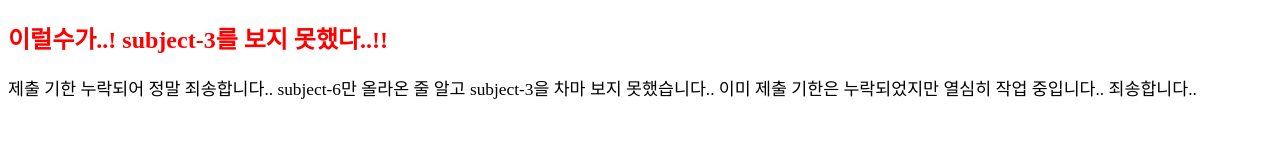
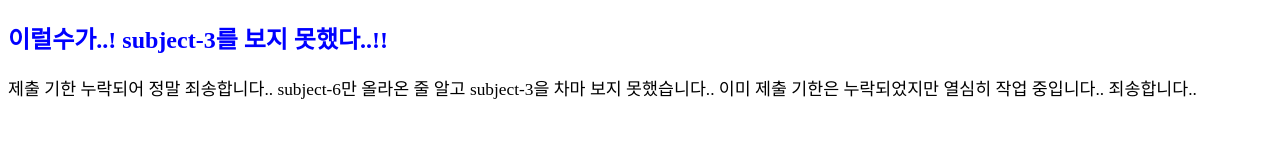
Before and after one commit to Nicknul/Subject-3, a website: page index.html in a window 1280 px wide. Both pictures are taken after a click on the element "이럴수가..! subject-3를 보지 못했다..!!". Drawn offline with Linux system fonts and the light colour scheme.

Commit message:
<h2> 클릭 시 색상 blue로 변경되는 것을 확인

```diff
--- a/index.html
+++ b/index.html
@@ -16,7 +16,9 @@
       const tag = document.getElementById('tag');
       // console.log(tag);
 
-      tag.addEventListener('click', () => {});
+      tag.addEventListener('click', () => {
+        tag.style.color = 'blue';
+      });
     </script>
   </body>
 </html>
```
